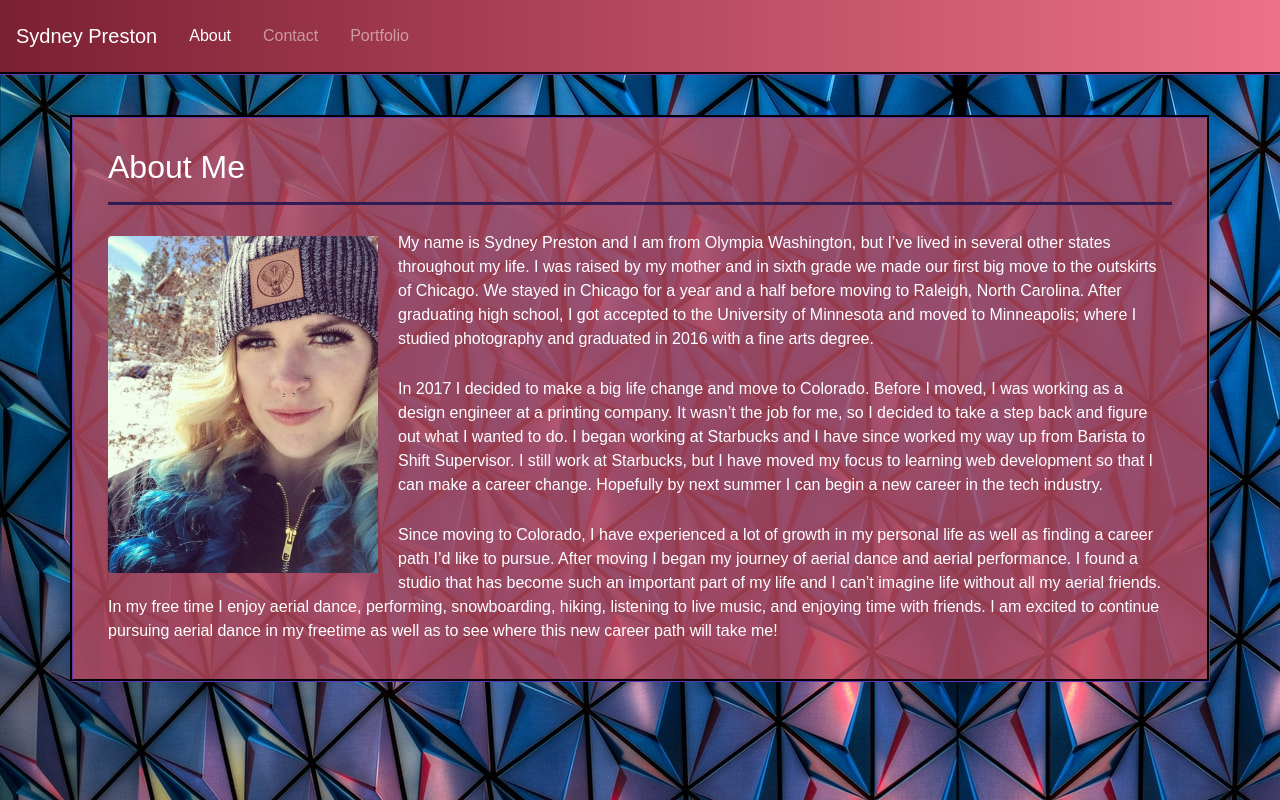
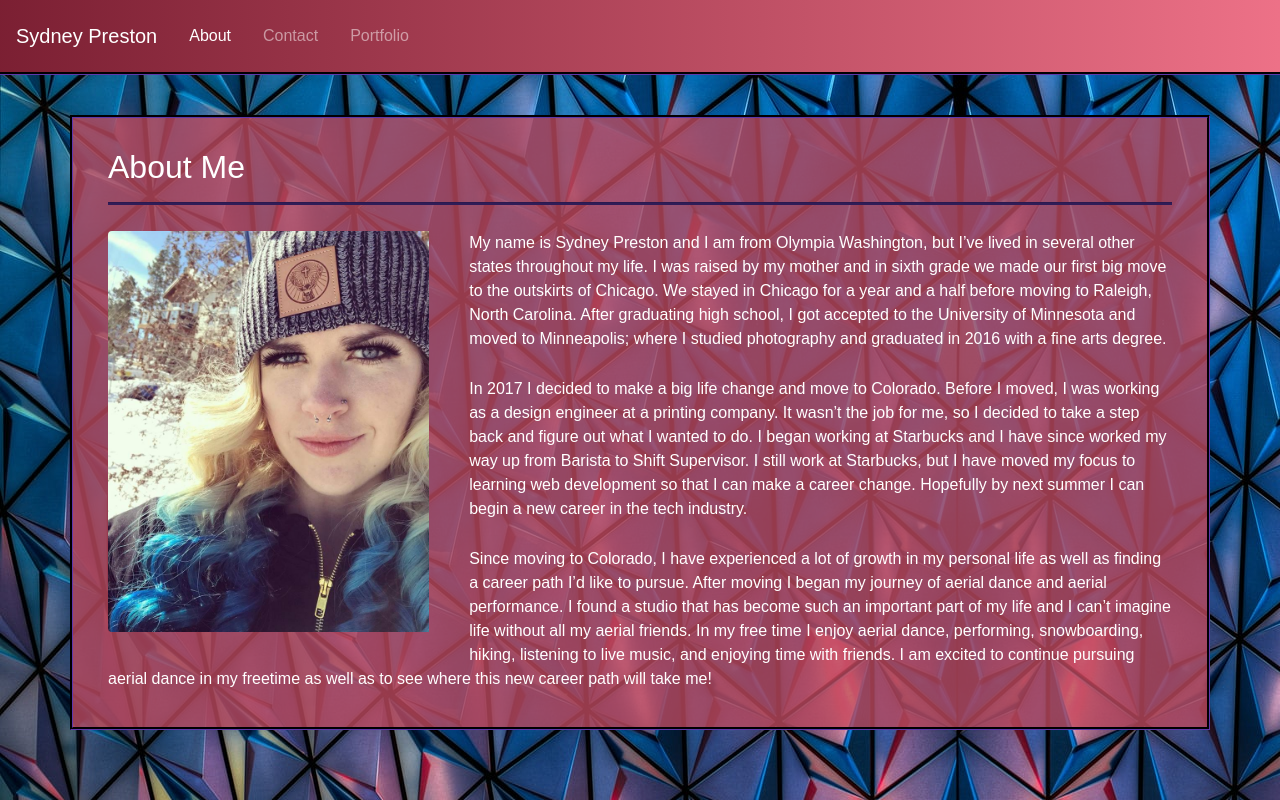
Before and after one commit to Prest261/React_Portfolio, a React (Create React App) app in the folder my-app/: page / in a window 1280 px wide. Shown: the top 800 px of the page. Built offline with nearby package versions, Linux system fonts and the light colour scheme; a web font is replaced by a local one.

Commit message:
got the hamburger menu working for smaller screen sizes and added css breaking points for responsiveness

```diff
--- a/my-app/public/index.html
+++ b/my-app/public/index.html
@@ -13,6 +13,15 @@
       user's mobile device or desktop. See https://developers.google.com/web/fundamentals/web-app-manifest/
     -->
   <link rel="manifest" href="%PUBLIC_URL%/manifest.json" />
+  <script src="https://code.jquery.com/jquery-3.3.1.slim.min.js"
+    integrity="sha384-q8i/X+965DzO0rT7abK41JStQIAqVgRVzpbzo5smXKp4YfRvH+8abtTE1Pi6jizo"
+    crossorigin="anonymous"></script>
+  <script src="https://cdnjs.cloudflare.com/ajax/libs/popper.js/1.14.3/umd/popper.min.js"
+    integrity="sha384-ZMP7rVo3mIykV+2+9J3UJ46jBk0WLaUAdn689aCwoqbBJiSnjAK/l8WvCWPIPm49"
+    crossorigin="anonymous"></script>
+  <script src="https://stackpath.bootstrapcdn.com/bootstrap/4.1.3/js/bootstrap.min.js"
+    integrity="sha384-ChfqqxuZUCnJSK3+MXmPNIyE6ZbWh2IMqE241rYiqJxyMiZ6OW/JmZQ5stwEULTy"
+    crossorigin="anonymous"></script>
   <link rel="stylesheet" href="https://stackpath.bootstrapcdn.com/bootstrap/4.3.1/css/bootstrap.min.css"
     integrity="sha384-ggOyR0iXCbMQv3Xipma34MD+dH/1fQ784/j6cY/iJTQUOhcWr7x9JvoRxT2MZw1T" crossorigin="anonymous">
   <link rel="stylesheet" href="https://use.fontawesome.com/releases/v5.8.1/css/all.css"
--- a/my-app/src/App.css
+++ b/my-app/src/App.css
@@ -149,3 +149,43 @@ a.card-link {
   border-color: #7f1e32;
   color: white;
 }
+
+#sydPic {
+  float: left;
+  width: 35vh;
+  padding-right: 10px;
+  margin-right: 10px;
+  margin-left: 20px;
+  margin-top: 15px;
+}
+
+/* Small devices (landscape phones, 576px and up) */
+@media (min-width: 350px) {
+  #sydPic {
+      width: 92%;
+      height: auto;
+      margin: 10px 20px 20px 20px;
+  }
+}
+
+/* Medium devices (tablets, 768px and up) */
+@media (min-width: 768px) {
+  #sydPic {
+      width: 40%;
+      margin-right: 30px;
+  }
+  .container {
+    margin-bottom: 30vh;
+  }
+
+}
+
+/* Large devices (desktops, 992px and up) */
+@media (min-width: 980px) {
+  #sydPic {
+      width: 30%;
+  }
+  .container {
+    margin-bottom: 40vh;
+  }
+}
```
